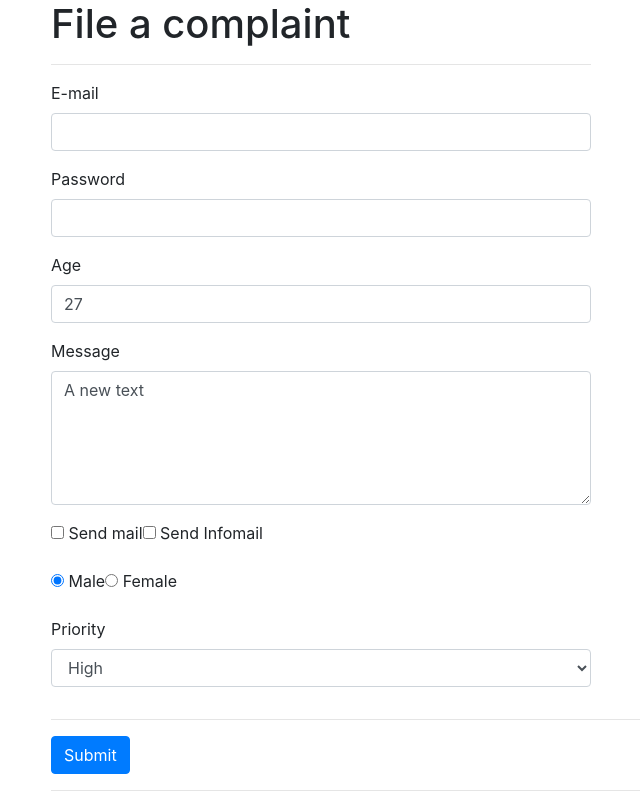
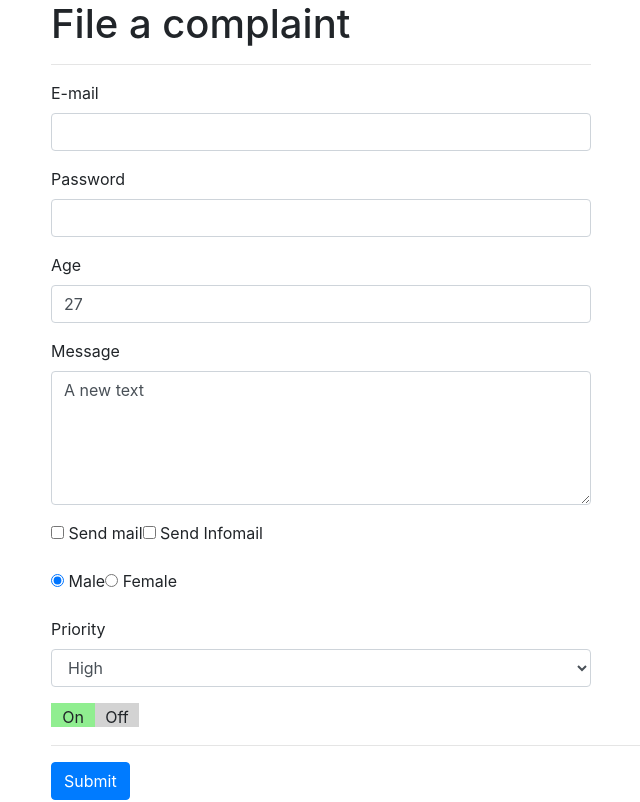
Before and after one commit to leriil/vue-first-steps, a Vue app: page / in a window 1280 px wide. Shown: the top 802 px of the page, without its empty margins (34-674 px from the left). Built offline with nearby package versions, Linux system fonts and the light colour scheme; a web font is replaced by a local one.

Commit message:
custom component created

```diff
--- a/src/App.vue
+++ b/src/App.vue
@@ -88,6 +88,11 @@
                  </select>
             </div>
         </div>
+         <div class="row">
+            <div class="col-xs-12 col-sm-8 col-sm-offset-2 col-md-6 col-md-offset-3">
+               <app-switch v-model="dataSwitch"></app-switch>
+            </div>
+        </div>
         <hr>
         <div class="row">
             <div class="col-xs-12 col-sm-8 col-sm-offset-2 col-md-6 col-md-offset-3">
@@ -116,6 +121,7 @@
                      </ul>
                      <p>Gender: {{gender}}</p>
                      <p>Priority: {{selectedPriority}}</p>
+                     <p>Switched: {{dataSwitch}}</p>
                  </div>
              </div>
          </div>
@@ -125,7 +131,7 @@
 
 <script>
 
-  // import Table from './components/Table.vue';
+  import Switch from './components/Switch.vue';
   export default {
     data(){
         return{
@@ -139,8 +145,12 @@
             sendMail:[],
             gender:'Male',
             priorities:['High','Medium','Low'],
-            selectedPriority:'High'
+            selectedPriority:'High',
+            dataSwitch: true
         }
+    },
+    components:{
+        appSwitch: Switch
     }
 }
 </script>
--- /dev/null
+++ b/src/components/Switch.vue
@@ -0,0 +1,41 @@
+<template>
+	<div>
+		<div
+			id="on"
+			@click="switched(true)"
+			:class="{active: value}">On</div>
+		<div
+			id="off"
+			@click="switched(false)"
+			:class="{active: !value}">Off</div>
+	</div>
+</template>
+<script>
+	export default{
+		props:['value'],
+		methods:{
+			switched(isOn){
+				this.$emit('input', isOn);
+			}
+		}
+	}
+</script>
+<style scoped>
+	#on,#off{
+		width: 40px;
+		height:20px;
+		background-color: lightgray;
+		padding: 2px;
+		display: inline-block;
+		margin: 10px-2px;
+		box-sizing: content-box;
+		cursor:pointer;
+		text-align: center;
+	}
+	#on:hover, #on.active{
+		background-color: lightgreen;
+	}
+	#off:hover, #off.active{
+		background-color: lightcoral;
+	}
+</style>
```
